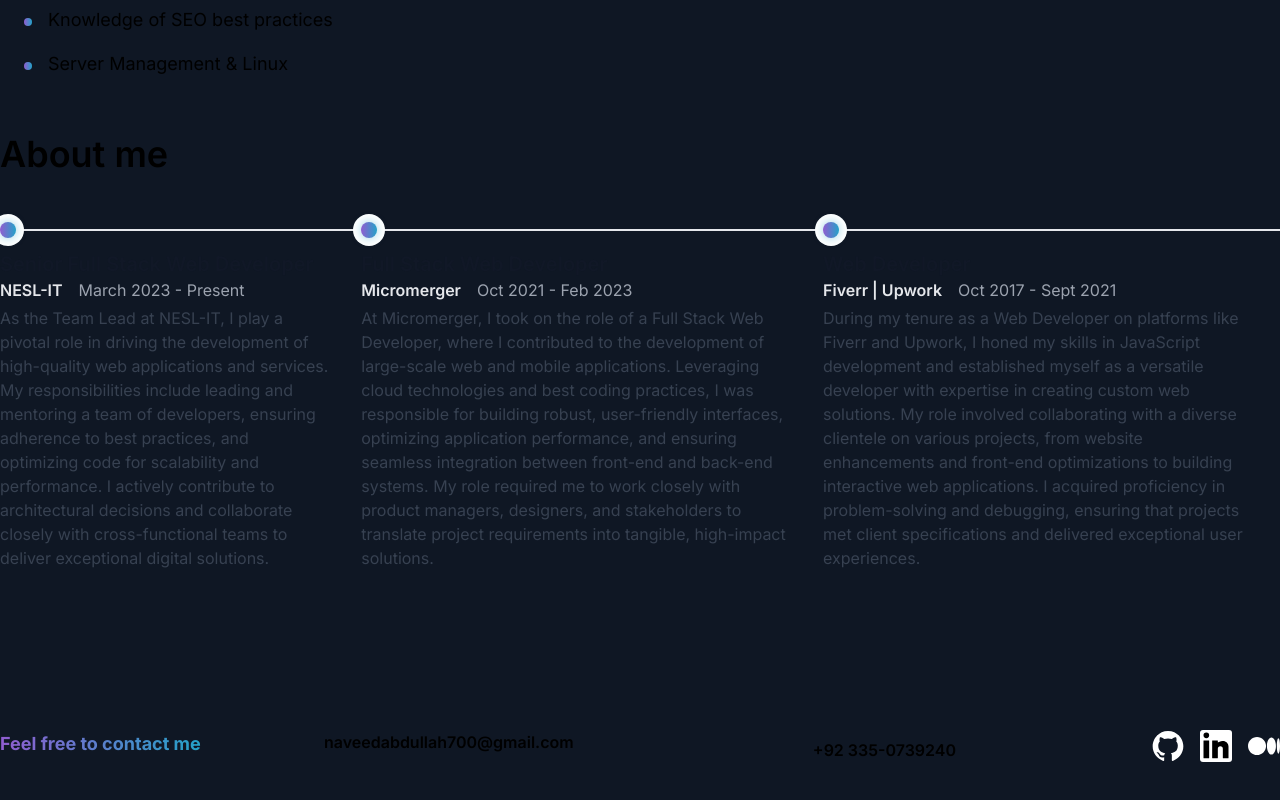
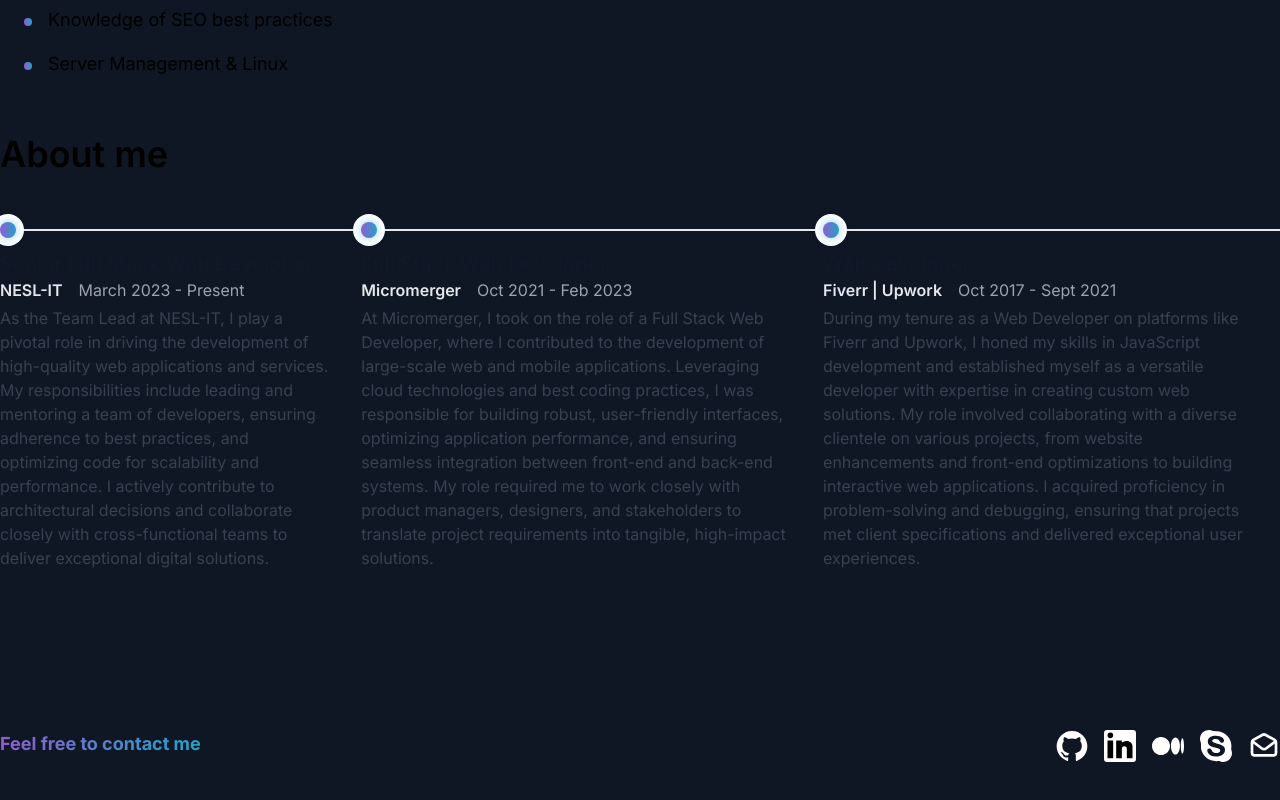
Before and after one commit to harrigit/New_Portfolio, a Next.js app: page / in a window 1280 px wide. Shown: the part 4346-5146 px from the top of the page. Built offline with nearby package versions, Linux system fonts and the light colour scheme.

Commit message:
Footer Update

```diff
--- a/assets/copy.ts
+++ b/assets/copy.ts
@@ -171,6 +171,7 @@
 ];
 
 export const CONTACT: Contact = {
-  phoneNumber: "+92 335-0739240",
+  phoneNumber: "+92 302-1711192",
   email: "naveedabdullah700@gmail.com",
+  skype: "live:naveedabdullah700",
 };
--- /dev/null
+++ b/assets/icons/EmailIcon.tsx
@@ -0,0 +1,27 @@
+import * as React from "react";
+import { SVGProps } from "react";
+const EmailIcon = (props: SVGProps<SVGSVGElement>) => (
+  <svg
+    xmlns='http://www.w3.org/2000/svg'
+    width={32}
+    height={32}
+    fill='none'
+    viewBox='0 0 24 24'
+    {...props}
+  >
+    <path
+      stroke='#fff'
+      strokeLinecap='round'
+      strokeLinejoin='round'
+      strokeWidth={2}
+      d='m4 9 6.2 4.65a3 3 0 0 0 3.6 0L20 9'
+    />
+    <path
+      stroke='#fff'
+      strokeLinecap='round'
+      strokeWidth={2}
+      d='M3 9.177a2 2 0 0 1 1.029-1.749l7-3.888a2 2 0 0 1 1.942 0l7 3.888A2 2 0 0 1 21 9.177V17a2 2 0 0 1-2 2H5a2 2 0 0 1-2-2V9.177Z'
+    />
+  </svg>
+);
+export default EmailIcon;
--- /dev/null
+++ b/assets/icons/SkypeIcon.tsx
@@ -0,0 +1,19 @@
+import * as React from "react";
+import { SVGProps } from "react";
+const SkypeIcon = (props: SVGProps<SVGSVGElement>) => (
+  <svg
+    xmlns='http://www.w3.org/2000/svg'
+    width={32}
+    height={32}
+    viewBox='0 0 20 20'
+    {...props}
+  >
+    <title>{"skype [#170]"}</title>
+    <path
+      fill='#fff'
+      fillRule='evenodd'
+      d='M11.897 16.37c3.929-.818 4.446-4.4 2.92-6.058-.73-.808-1.825-1.257-4.426-1.885-1.187-.276-3.434-.793-2.602-2.019.274-.45.959-.718 1.871-.763 3.144-.213 2.486 3.203 4.656 2.198 1.003-.493.912-2.109-.184-3.051-2.4-1.95-9.263-1.927-9.263 2.334 0 4.145 5.96 3.225 7.484 4.89.788.969-.055 2.53-2.556 2.425-2.842-.208-2.088-2.873-3.833-2.873-1.324 0-1.78 1.078-1.095 2.469 1.183 2.417 4.512 2.864 7.073 2.333h-.045Zm1.232 3.455c-1.35-.441-1.284-.413-2.51-.359-4.831.226-8.565-2.801-9.766-6.91-.5-1.842.065-3.466-.501-5.25C-1.393 2.633 3.708-1.499 7.835.527c.366.18.594.225 2.009.225 1.278 0 1.78.044 2.418.225 2.875.717 5.203 2.557 6.434 5.115.776 1.57 1.05 3.187.868 5.026-.092.989-.092 1.078.136 1.661 1.424 4.114-2.471 8.11-6.526 7.046h-.045Z'
+    />
+  </svg>
+);
+export default SkypeIcon;
--- a/components/FooterSection.tsx
+++ b/components/FooterSection.tsx
@@ -2,28 +2,17 @@
 
 import React from "react";
 import SocialLinks from "./SocialLinks";
-import { CONTACT } from "@/assets/copy";
 
 function FooterSection() {
   return (
-    <div className='mx-8 xl:mx-auto mt-24 py-16 grid grid-cols-1 md:grid-cols-2 xl:grid-cols-4 gap-4'>
-      <div className='order-1 xl:order-1 '>
+    <div className='mx-8 xl:mx-auto mt-24 py-16 grid grid-cols-1 md:grid-cols-2 gap-4'>
+      <div className='order-1 xl:order-1 place-self-center md:place-self-start'>
         <div className='bg-clip-text text-transparent bg-gradient-to-r from-secondary to-accent text-lg font-bold inline-block'>
           {"Feel free to contact me"}
         </div>
       </div>
-      <div className='order-3 xl:order-2'>
-        <a href={`mailto:${CONTACT.email}`} className='font-semibold'>
-          {CONTACT.email}
-        </a>
-      </div>
-      <div className='order-4 place-self-end xl:order-3 '>
-        <a href={`tel:${CONTACT.phoneNumber}`} className='font-semibold'>
-          {CONTACT.phoneNumber}
-        </a>
-      </div>
-      <div className='order-2 xl:order-4'>
-        <SocialLinks />
+      <div className='order-2 xl:order-4 place-self-center md:place-self-end'>
+        <SocialLinks footer={true} />
       </div>
     </div>
   );
--- a/components/SocialLinks.tsx
+++ b/components/SocialLinks.tsx
@@ -2,6 +2,10 @@
 import GithubIcon from "@/assets/icons/GithubIcon";
 import LinkedinIcon from "@/assets/icons/LinkedInIcon";
 import MediumIcon from "@/assets/icons/MediumIcon";
+import WhatsAppIcon from "@/assets/icons/WhatsAppIcon";
+import EmailIcon from "@/assets/icons/EmailIcon";
+import SkypeIcon from "@/assets/icons/SkypeIcon";
+import { CONTACT } from "@/assets/copy";
 
 const openInNewTab = (url: string) => {
   const newTab = window.open(url, "_blank");
@@ -10,16 +14,30 @@
   }
 };
 
-const SocialLinks: React.FC = () => {
+interface Props {
+  footer?: boolean;
+}
+
+const SocialLinks = ({ footer }: Props) => {
   const githubUrl = "https://github.com/naveed-niazi";
-  const linkedinUrl = "https://www.linkedin.com/in/naveedniazi/";
+  const linkedinUrl = "https://www.linkedin.com/in/naveedniazi";
   const mediumURL = "https://medium.com/@naveedniazi";
 
   return (
-    <div className='flex justify-end space-x-4 cursor-pointer'>
+    <div className='flex lg:justify-end space-x-4 cursor-pointer'>
       <GithubIcon onClick={() => openInNewTab(githubUrl)} />
       <LinkedinIcon onClick={() => openInNewTab(linkedinUrl)} />
       <MediumIcon onClick={() => openInNewTab(mediumURL)} />
+      {footer && (
+        <>
+          <SkypeIcon
+            onClick={() => (window.location.href = `tel:${CONTACT.email}`)}
+          />
+          <EmailIcon
+            onClick={() => (window.location.href = `mailto:${CONTACT.email}`)}
+          />
+        </>
+      )}
     </div>
   );
 };
--- a/types.ts
+++ b/types.ts
@@ -32,4 +32,5 @@
 export interface Contact {
   email: string;
   phoneNumber: string;
+  skype: string;
 }
```
